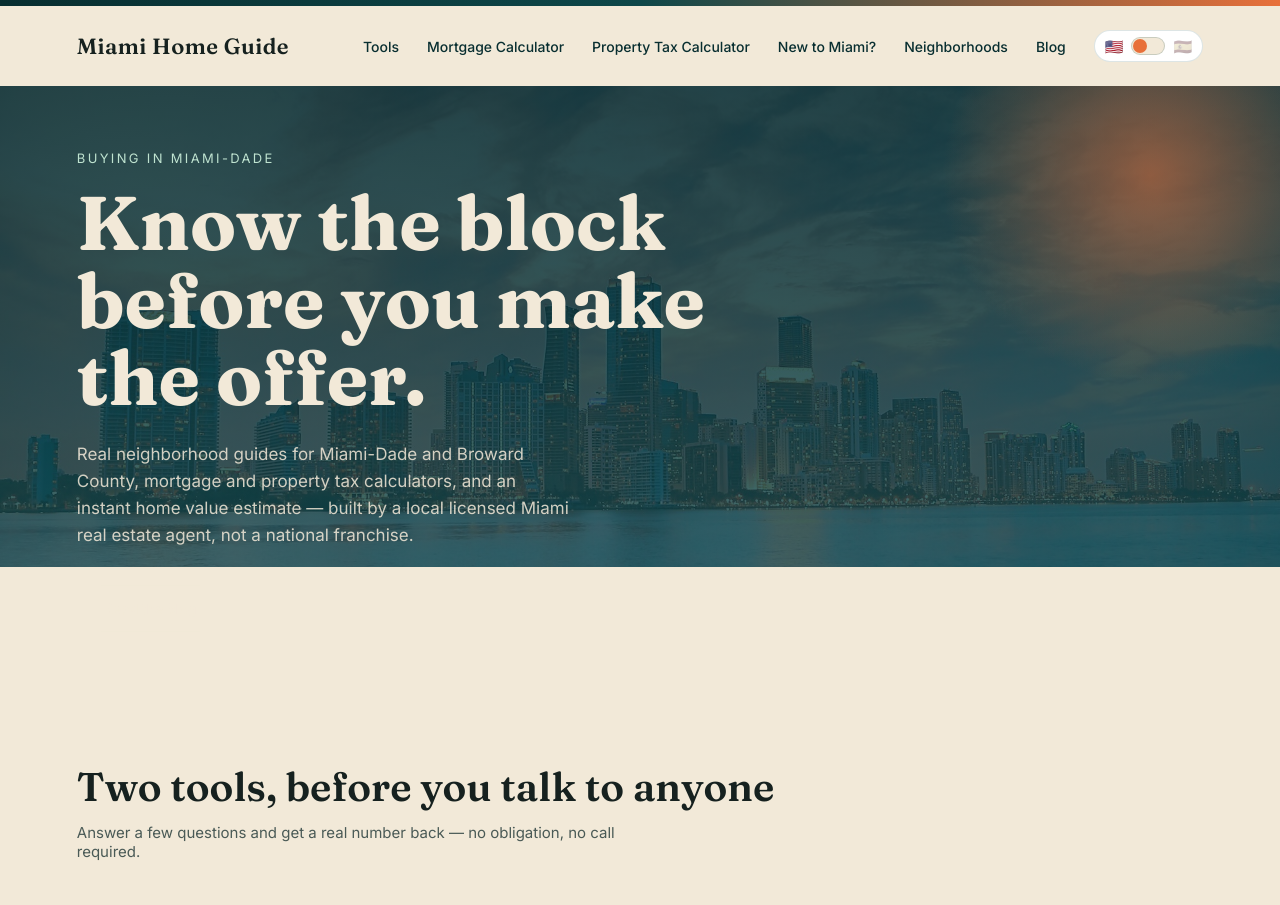
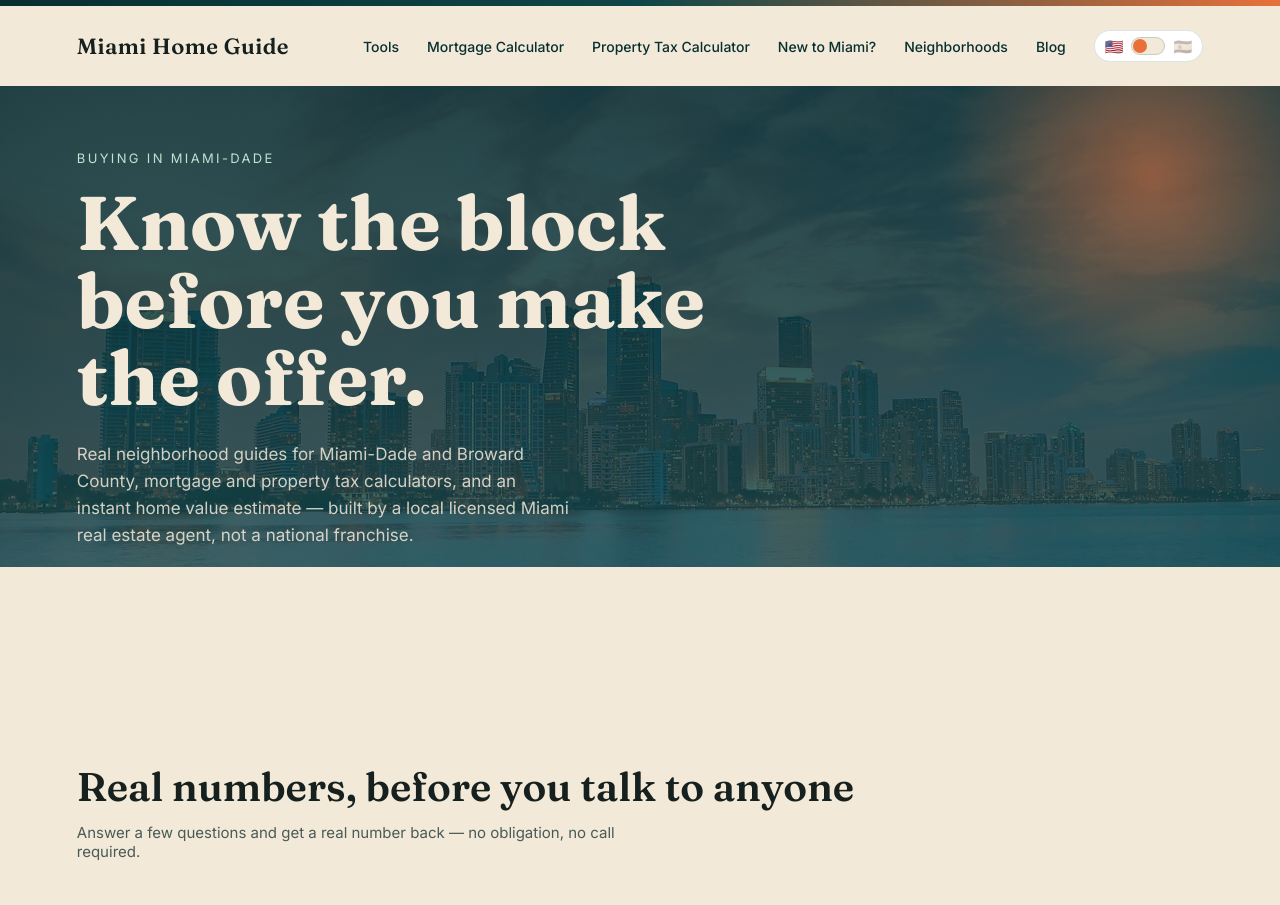
Before and after one commit to matravagnan-droid/miami-home-guide, a Next.js app: page / in a window 1280 px wide. Shown: the top 905 px of the page. Built offline with nearby package versions, Linux system fonts and the light colour scheme; no server answers.

Commit message:
Rename Tools section heading to not reference a stale count
'Two tools' was wrong the moment a 3rd/4th card got added. 'Real numbers, before you talk to anyone' ties into the subtitle and won't go stale as more tools get added.

```diff
--- a/app/i18n/translations.js
+++ b/app/i18n/translations.js
@@ -16,7 +16,7 @@ const translations = {
       btnGhost: "Read the blog",
     },
     tools: {
-      h2: "Two tools, before you talk to anyone",
+      h2: "Real numbers, before you talk to anyone",
       p: "Answer a few questions and get a real number back — no obligation, no call required.",
       valueTag: "Free estimate",
       valueTitle: "What's my home worth?",
@@ -301,7 +301,7 @@ const translations = {
       btnGhost: "Leer el blog",
     },
     tools: {
-      h2: "Dos herramientas, antes de hablar con nadie",
+      h2: "Números reales, antes de hablar con nadie",
       p: "Responda algunas preguntas y obtenga un número real — sin compromiso, sin necesidad de llamada.",
       valueTag: "Estimación gratis",
       valueTitle: "¿Cuánto vale mi casa?",
```
